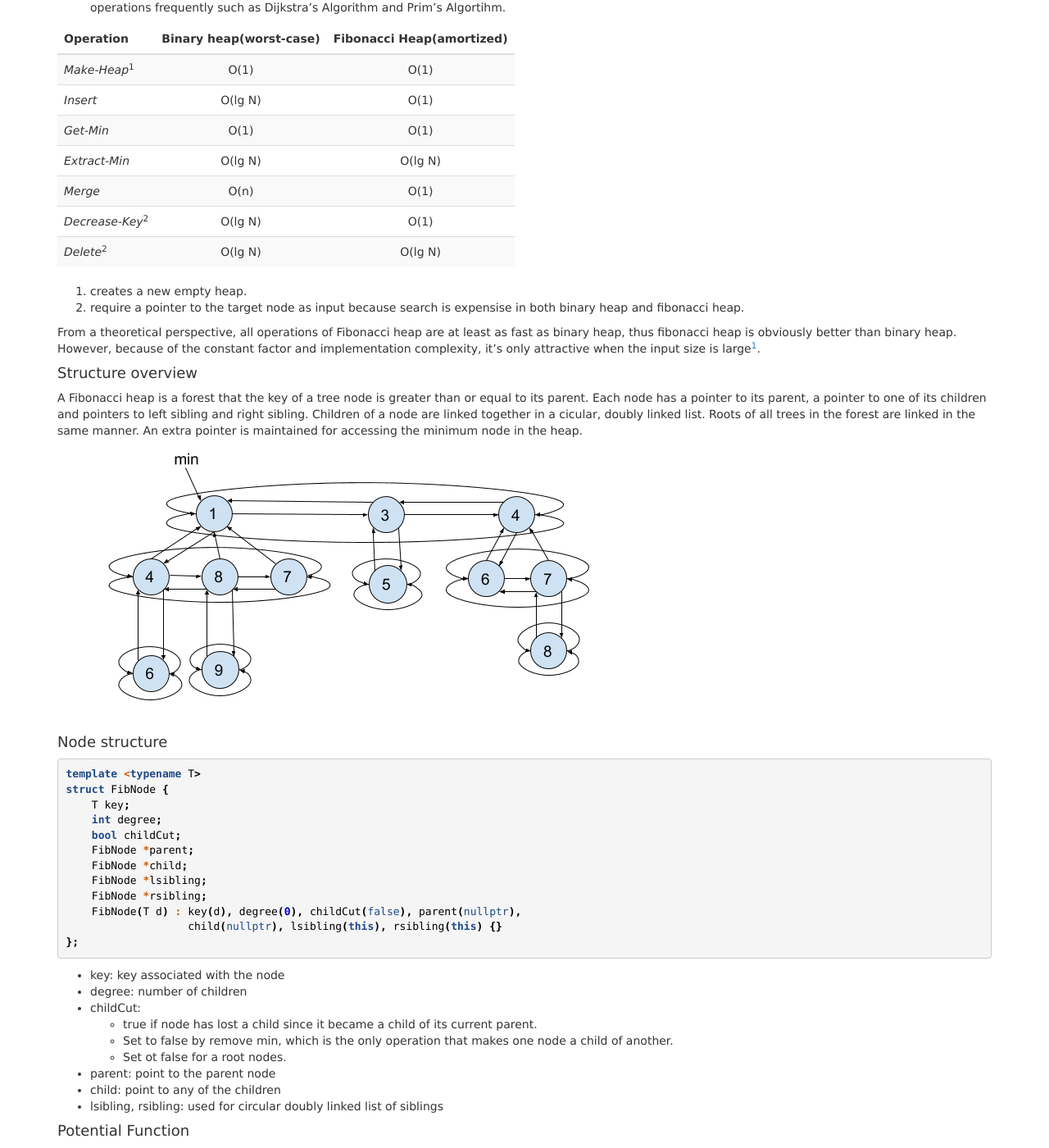
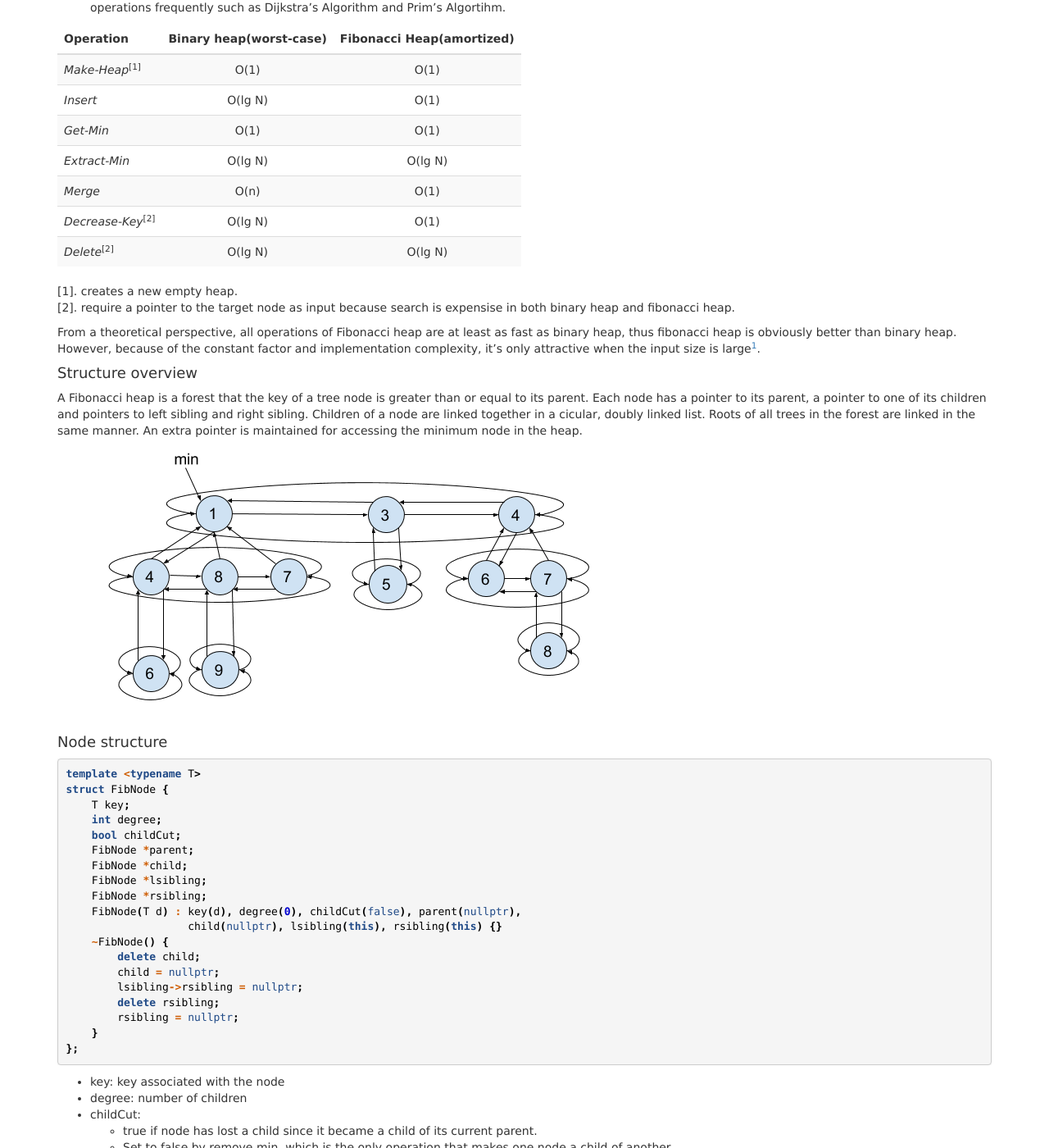
Before and after one commit to RayZ-O/RayZ-O.github.io, a Jekyll site: the page built from _posts/2015-03-11-Fibonacci-Heap.md, in a window 1280 px wide and 1400 px high, scrolled down 409 px. Shown: the whole window at 82% size. Built offline with Jekyll 4.4.1, drawn with Linux system fonts in a browser that asks for light colours; comment, search, counter and statistics services are not loaded; some of the changed text lies outside the part shown.

Commit message:
Update content

```diff
--- a/_posts/2015-03-11-Fibonacci-Heap.md
+++ b/_posts/2015-03-11-Fibonacci-Heap.md
@@ -17,17 +17,17 @@
 
 |Operation|Binary heap(worst-case)|Fibonacci Heap(amortized)|
 |:---|:---:|:---:|
-|*Make-Heap*<sup>1</sup>|O(1)   |O(1)|
+|*Make-Heap*<sup>[1]</sup>|O(1)   |O(1)|
 |*Insert*      |O(lg N)|O(1)|
 |*Get-Min*     |O(1)   |O(1)|
 |*Extract-Min* |O(lg N)|O(lg N)|
 |*Merge*       |O(n)   |O(1)|
-|*Decrease-Key*<sup>2</sup>|O(lg N)|O(1)|
-|*Delete*<sup>2</sup>  |O(lg N)|O(lg N)|
+|*Decrease-Key*<sup>[2]</sup>|O(lg N)|O(1)|
+|*Delete*<sup>[2]</sup>  |O(lg N)|O(lg N)|
 {: class="table table-striped table-nonfluid"}
 
-1. creates a new empty heap.
-2. require a pointer to the target node as input because search is expensise in both binary heap and fibonacci heap.
+[1]. creates a new empty heap.
+[2]. require a pointer to the target node as input because search is expensise in both binary heap and fibonacci heap.
 
 From a theoretical perspective, all operations of Fibonacci heap are at least as fast as binary heap, thus fibonacci heap is obviously better than binary heap. However, because of the constant factor and implementation complexity, it's only attractive when the input size is large[^1].
 
@@ -49,6 +49,13 @@
     FibNode *rsibling;
     FibNode(T d) : key(d), degree(0), childCut(false), parent(nullptr),
                    child(nullptr), lsibling(this), rsibling(this) {}
+    ~FibNode() {
+        delete child;
+        child = nullptr;
+        lsibling->rsibling = nullptr;
+        delete rsibling;
+        rsibling = nullptr;
+    }
 };
 {% endhighlight %}
 
@@ -76,20 +83,22 @@
 template <typename T>
 class FibHeap   {
 private:
-    FibNode<T>* min_;
+    FibNode<T> *min_;
     int size_;
 
     // helper functions
-    void insert_list_node(FibNode<T>* &li, FibNode<T>* node);
-    void remove_list_node(FibNode<T>* node);
+    void insert_list_node(FibNode<T> *&li, FibNode<T> *node);
+    void remove_list_node(FibNode<T> *node);
     void PairwiseCombine();
-    void Link(FibNode<T>* x, FibNode<T>* y);
-    void Cut(FibNode<T>* parent, FibNode<T>* node);
-    void CascadingCut(FibNode<T>* node);
+    void Link(FibNode<T> *x, FibNode<T> *y);
+    void Cut(FibNode<T> *parent, FibNode<T> *node);
+    void CascadingCut(FibNode<T> *node);
 public:
-    FibHeap(): min_(nullptr), size_(0) {  }
+    FibHeap(): min_(nullptr), size_(0) { }
 
-    int Size() const { return size_; }
+    ~FibHeap() { delete min_; }
+
+    int size() const { return size_; }
 
     void Insert(T key);
 
@@ -99,9 +108,9 @@
 
     FibNode<T> ExtractMin();
 
-    void DecreaseKey(FibNode<T>* node, T key);
+    void DecreaseKey(FibNode<T> *node, T key);
 
-    void Delete(FibNode<T>* node);
+    void Delete(FibNode<T> *node);
 };
 {% endhighlight %}
 
@@ -127,7 +136,7 @@
 }
 
 template <typename T> // helper function to insert a node into doubly linked list
-void FibHeap<T>::insert_list_node(FibNode<T>* &li, FibNode<T>* node) {
+void FibHeap<T>::insert_list_node(FibNode<T> *&li, FibNode<T> *node) {
     if (!li) {
         li = node;
     } else {
@@ -156,9 +165,9 @@
 {% highlight c++ %}
 template <typename T>
 FibHeap<T> FibHeap<T>::Merge(FibHeap<T> h1, FibHeap<T> h2) {
-    if (h1.Size() == 0) {
+    if (h1.size() == 0) {
         reutrn h2;
-    } else if (h2.Size() == 0) {
+    } else if (h2.size() == 0) {
         reutrn h1;
     } else { // merge linked lists
         h1->min_->lsibling->rsibling = h2->min_->lsibling;
@@ -198,7 +207,7 @@
 {% highlight c++ %}
 template <typename T>
 FibNode<T> FibHeap<T>::ExtractMin() {
-    FibNode<T>* z = min_;
+    FibNode<T> *z = min_;
     if (!z) {
         if (z->child) {
             FibNode<T> *c = z->child;
@@ -219,7 +228,7 @@
 }
 
 template <typename T> // helper function to delete a node into doubly linked list
-void FibHeap<T>::remove_list_node(FibNode<T>* node) {
+void FibHeap<T>::remove_list_node(FibNode<T> *node) {
     node->rsibling->lsibling = node->lsibling;
     node->lsibling->rsibling = node->rsibling;
 }
@@ -227,12 +236,12 @@
 template <typename T>
 void FibHeap<T>::PairwiseCombine() {
     std::vector<FibNode<T>*> roots(log2(size_)+1, nullptr);
-    FibNode<T>* x = min_;
+    FibNode<T> *x = min_;
     do {
-        FibNode<T>* next = x->rsibling;
+        FibNode<T> *next = x->rsibling;
         int d = x->degree;
         while (roots[d]) {
-            FibNode<T>* y = roots[d];
+            FibNode<T> *y = roots[d];
             if (x->key > y->key) {
                 std::swap(x, y);
             }
@@ -260,7 +269,7 @@
 }
 
 template <typename T>
-void FibHeap<T>::Link(FibNode<T>* x, FibNode<T>* y) {
+void FibHeap<T>::Link(FibNode<T> *x, FibNode<T> *y) {
     remove_list_node(y);
     insert_list_node(x->child, y);
     x->degree++;
@@ -291,12 +300,12 @@
 
 {% highlight c++ %}
 template <typename T>
-void FibHeap<T>::DecreaseKey(FibNode<T>* node, T key) {
+void FibHeap<T>::DecreaseKey(FibNode<T> *node, T key) {
     if (key > node->key) {
         return;
     }
     node->key = key;
-    FibNode<T>* p = node->parent;
+    FibNode<T> *p = node->parent;
     if (p && node->key < p->key) {
         Cut(p, node);
         CascadingCut(p); // cascading cut from parent to root
@@ -307,7 +316,7 @@
 }
 
 template <typename T>
-void FibHeap<T>::Cut(FibNode<T>* parent, FibNode<T>* node) {
+void FibHeap<T>::Cut(FibNode<T> *parent, FibNode<T> *node) {
     remove_list_node(node);
     parent->degree--;
     insert_list_node(min_, node);
@@ -315,8 +324,8 @@
 }
 
 template <typename T>
-void FibHeap<T>::CascadingCut(FibNode<T>* node) {
-    FibNode<T>* p = node->parent;
+void FibHeap<T>::CascadingCut(FibNode<T> *node) {
+    FibNode<T> *p = node->parent;
     if (p) {
         if (!node->childCut) {
             node->childCut = true;
@@ -332,7 +341,7 @@
 *Decrease-Key* and *Extract-Min* can be used to implement *Delete*.
 {% highlight c++ %}
 template <typename T>
-void FibHeap<T>::Delete(FibNode<T>* node) {
+void FibHeap<T>::Delete(FibNode<T> *node) {
     DecreaseKey(node, min_->key);
     ExtractMin();
 }
--- a/hackerrank/index.html
+++ b/hackerrank/index.html
@@ -19,8 +19,8 @@
       <td>CodeWhiz.java March 2016</td>
       <td>Mar 8, 2016</td>
       <td>Java</td>
-      <td>In progress</td>
-      <td>In progress%</td>
+      <td>2/1368</td>
+      <td>1%</td>
     </tr>
 
     <tr>
```
Also changed, not shown: _posts/2015-04-16-Red-Black-Tree.md (+200 -23 lines), assets/RBTree/fig16.png (added), assets/RBTree/fig17.png (added), assets/RBTree/fig18.png (added), assets/RBTree/fig19.png (added), assets/RBTree/fig20.png (added).
